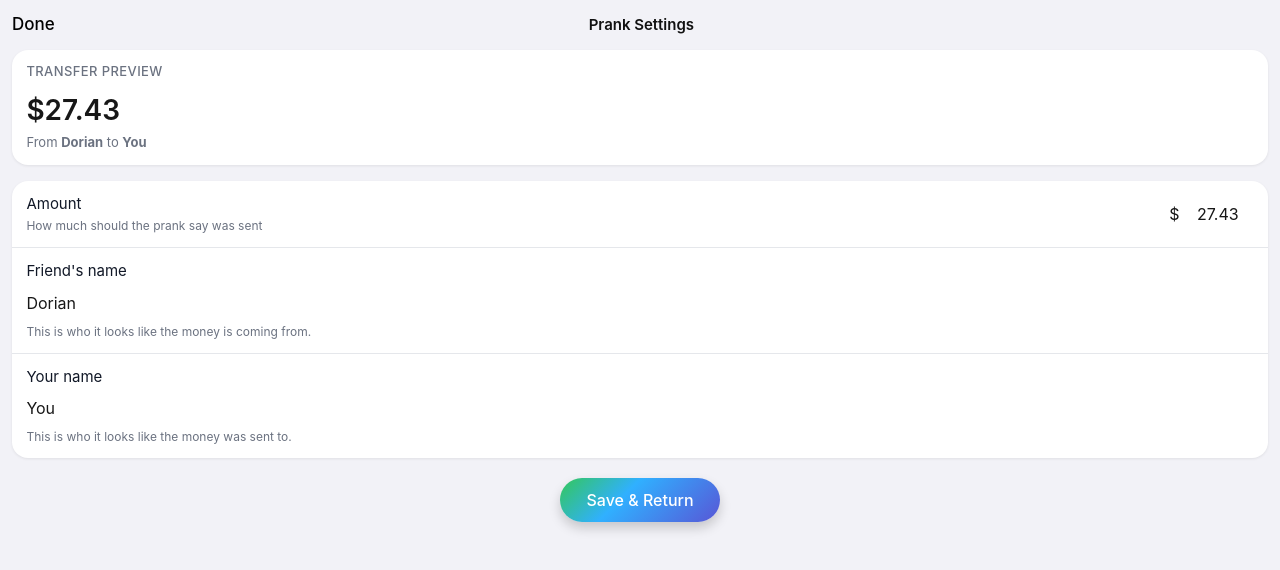
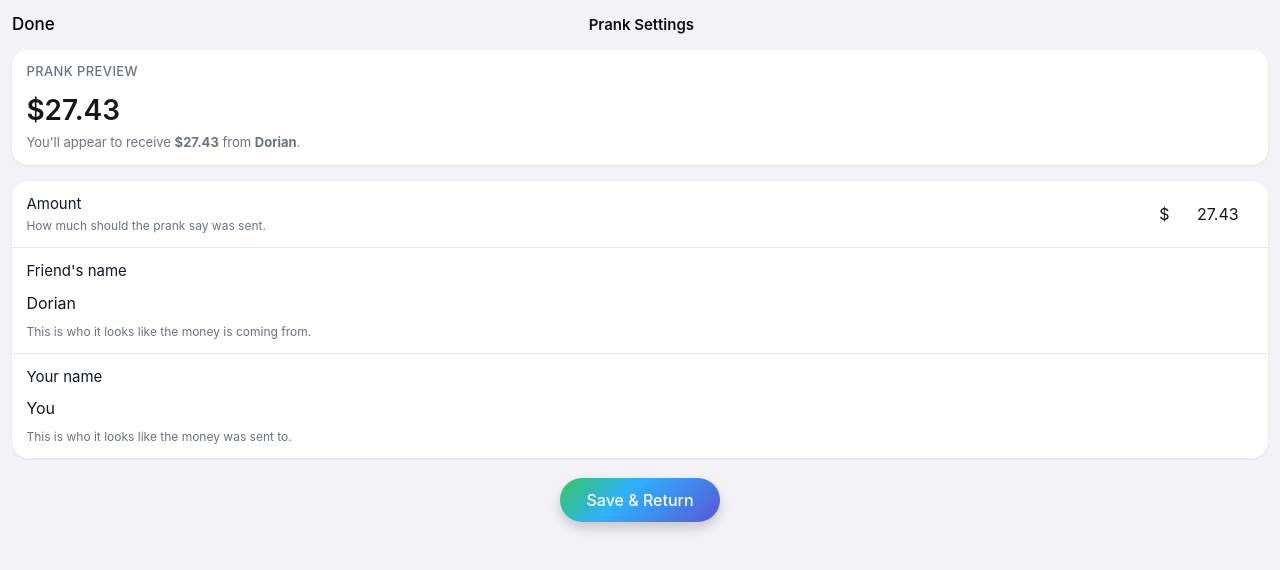
Before and after one commit to salad-vr/applepayprank, a Next.js app: page /info in a window 1280 px wide. Shown: the top 570 px of the page. Built offline with nearby package versions, Linux system fonts and the light colour scheme.

Commit message:
Update prank preview and form labels in InfoPage

```diff
--- a/app/info/page.tsx
+++ b/app/info/page.tsx
@@ -10,9 +10,9 @@ const STORAGE_KEY = "applepayprank-config";
 export default function InfoPage() {
   const router = useRouter();
 
-  const [pranksterName, setPranksterName] = useState("You");      // receiver (you)
-  const [friendName, setFriendName] = useState("Dorian");         // friend sending money
-  const [amount, setAmount] = useState("27.43");                  // fixed prank amount
+  const [pranksterName, setPranksterName] = useState("You"); // receiver (you)
+  const [friendName, setFriendName] = useState("Dorian"); // friend sending money
+  const [amount, setAmount] = useState("27.43"); // fixed prank amount
 
   // Load saved config (if any)
   useEffect(() => {
@@ -113,7 +113,7 @@ export default function InfoPage() {
             marginBottom: "0.5rem",
           }}
         >
-          Transfer Preview
+          Prank Preview
         </div>
         <div
           style={{
@@ -130,8 +130,9 @@ export default function InfoPage() {
             color: "#6b7280",
           }}
         >
-          From <strong>{friendName || "Friend"}</strong> to{" "}
-          <strong>{pranksterName || "You"}</strong>
+          You&apos;ll appear to receive{" "}
+          <strong>${amount || "0.00"}</strong> from{" "}
+          <strong>{friendName || "Friend"}</strong>.
         </div>
       </section>
 
@@ -171,7 +172,7 @@ export default function InfoPage() {
                 color: "#6b7280",
               }}
             >
-              How much should the prank say was sent
+              How much should the prank say was sent.
             </div>
           </div>
           <div
@@ -195,7 +196,8 @@ export default function InfoPage() {
                 outline: "none",
                 textAlign: "right",
                 fontSize: "16px",
-                width: 70,
+                width: 80,
+                background: "transparent",
               }}
             />
           </div>
@@ -229,6 +231,7 @@ export default function InfoPage() {
               outline: "none",
               fontSize: "16px",
               padding: "4px 0",
+              background: "transparent",
             }}
           />
           <div
@@ -268,6 +271,7 @@ export default function InfoPage() {
               outline: "none",
               fontSize: "16px",
               padding: "4px 0",
+              background: "transparent",
             }}
           />
           <div
```
